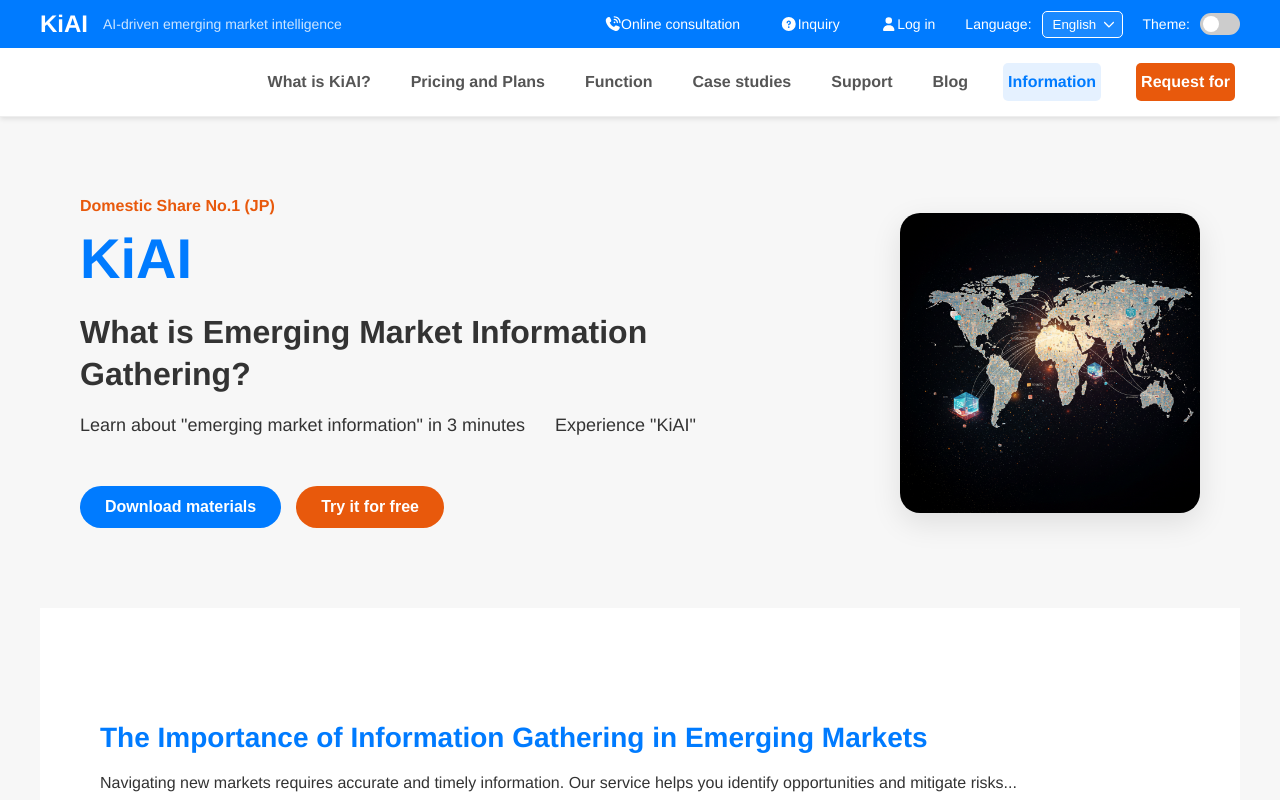
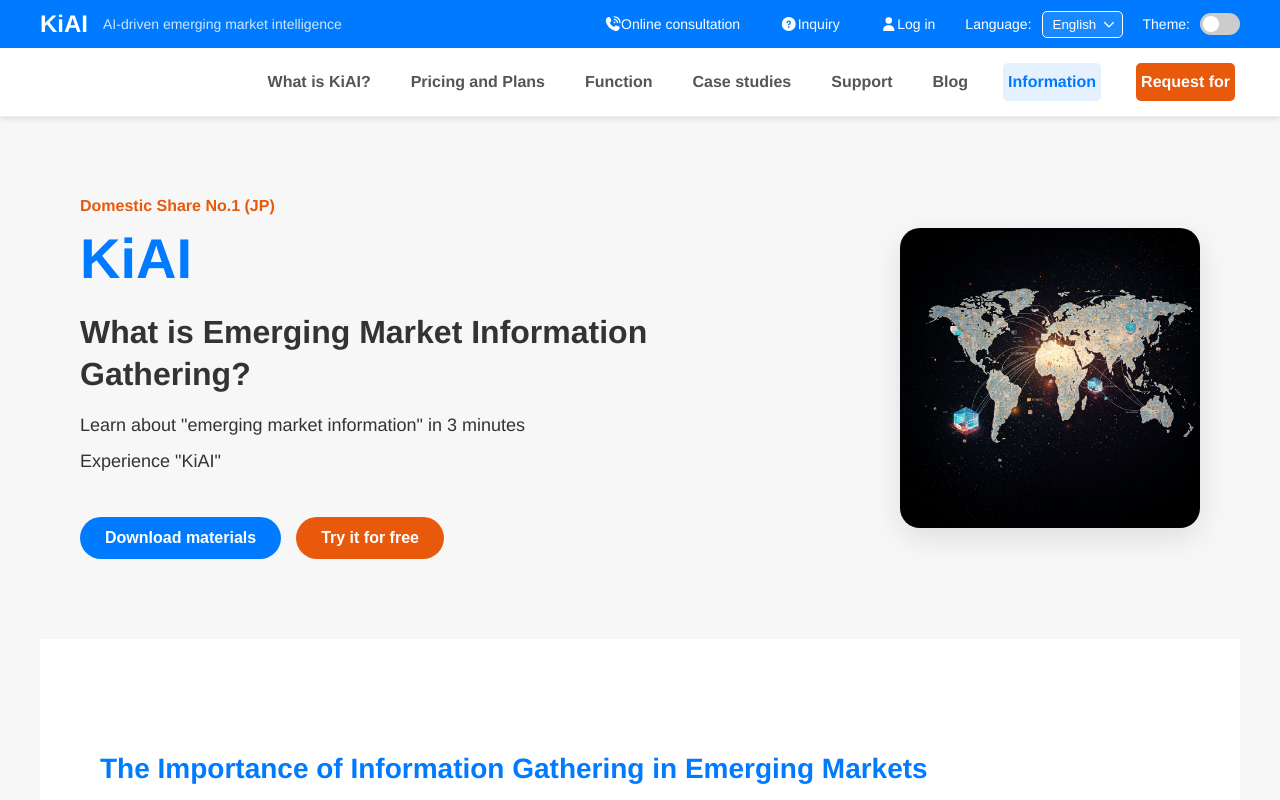
Before and after one commit to Tausif30/Emerging-Market, a React (Create React App) app: page / in a window 1280 px wide. Shown: the top 800 px of the page. Built offline with nearby package versions, Linux system fonts and the light colour scheme.

Commit message:
Put "Experience KiAI" text below Learn about "emerging market information" in 3 minutes in Laptop mode.

```diff
--- a/src/components/pages/WhatIsKiAI/WhatIsKiAI.css
+++ b/src/components/pages/WhatIsKiAI/WhatIsKiAI.css
@@ -46,15 +46,15 @@
 
 .ki-links {
     display: flex;
+    flex-direction: column;
     margin-top: 20px;
-    flex-wrap: wrap;
+    gap: 10px;
 }
 
 .ki-link-item {
     font-size: 18px;
     color: var(--text-color);
-    margin-right: 30px;
-    margin-bottom: 10px; /* For wrapping */
+    margin-bottom: 5px;
 }
 
 .ki-buttons {
```
